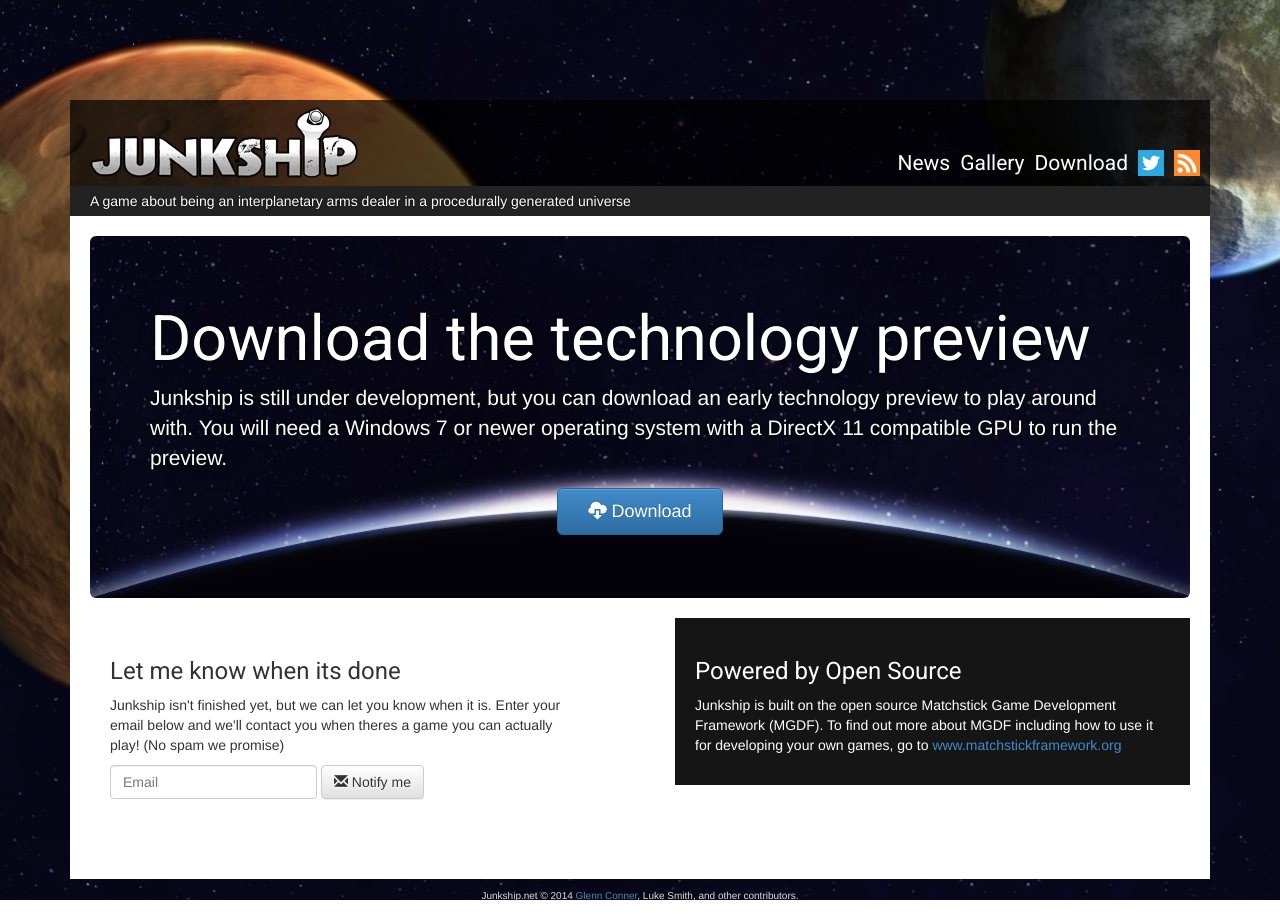
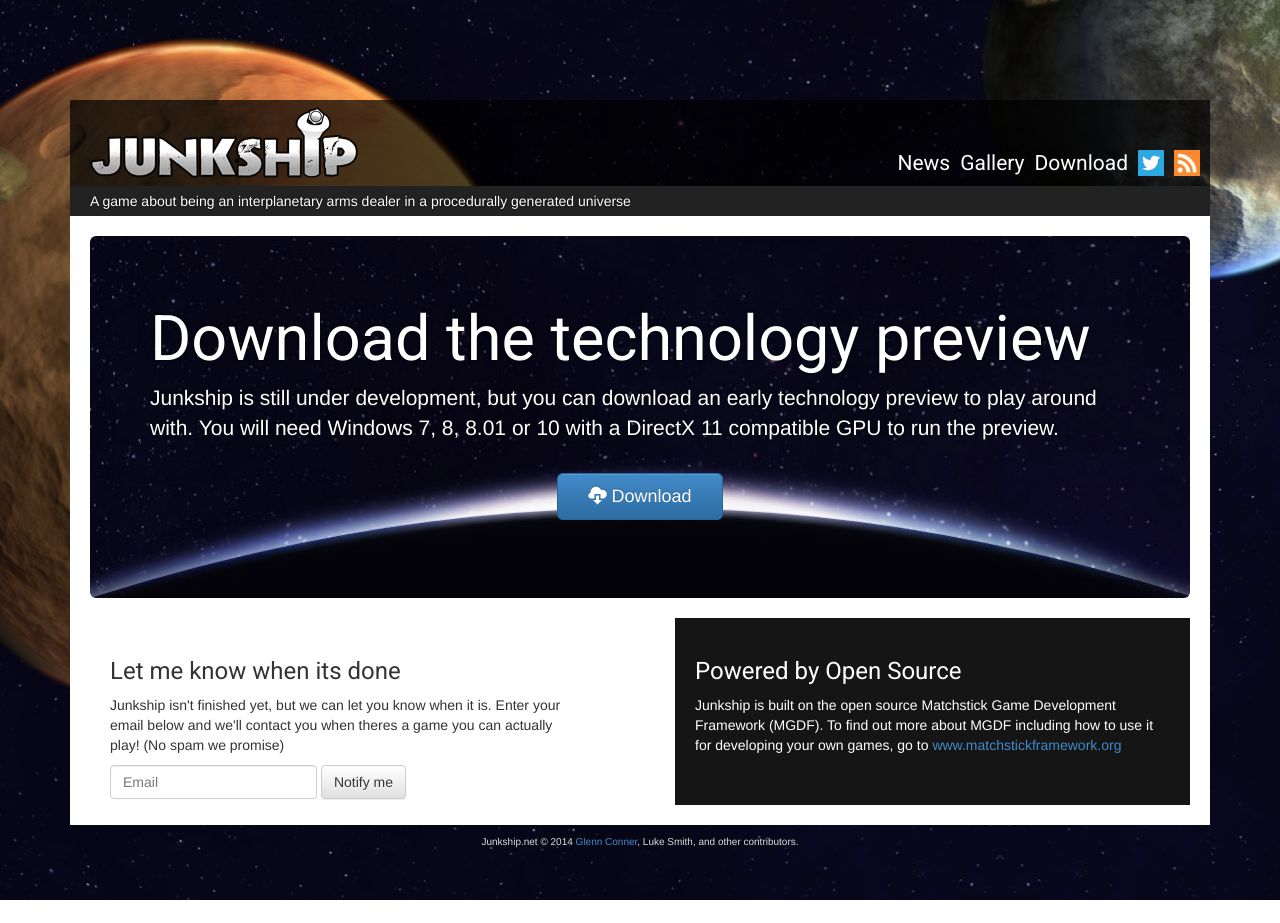
Before and after one commit to mrsharpoblunto/junkship.net, a Jekyll site: the page built from download.html, in a window 1280 px wide. Built offline with Jekyll 4.4.1, drawn with Linux system fonts in a browser that asks for light colours; after the commit the page ends 900 px from its top, so only the background shows below that.

Commit message:
style tweaks to the downloads page

```diff
--- a/assets/css/site.css
+++ b/assets/css/site.css
@@ -273,17 +273,13 @@ a.toggle {
 }
 
 /** download page styles */
-.download .col-md-6 {
-    margin-top: -30px;
-    margin-bottom: 20px;
-}
-
 .download .jumbotron
 {
     color: #fff;
     background: url(/assets/images/layout/background-download.jpg) no-repeat 0 0;
     background-size: cover;
     text-shadow: 0px 0px 3px #000;
+	margin-bottom: 0px;
 }
 
 .download .jumbotron a.btn
@@ -302,16 +298,22 @@ a.toggle {
 
 .download #mgdf .content
 {
-    padding: 20px;
+    padding: 20px 20px 40px 20px;
+	margin-bottom: 20px;
 }
 
 .download #notify
 {
-    margin: 0px 20px 20px 20px;
+    margin: 0px 20px 0px 20px;
+	padding-bottom: 0px;
 }
 
 .download #notify form {
     margin-bottom: 20px;
+}
+
+.download .jumbotron p {
+	margin-bottom: 30px;
 }
 
 /** bootstrap overrides */
--- a/download.html
+++ b/download.html
@@ -10,7 +10,7 @@ title: Junkship - Download
         <div class="content">
         <div class="jumbotron">
             <h1>Download the technology preview</h1>
-            <p>Junkship is still under development, but you can download an early technology preview to play around with. You will need a Windows 7 or newer operating system with a DirectX 11 compatible GPU to run the preview.</p>
+            <p>Junkship is still under development, but you can download an early technology preview to play around with. You will need Windows 7, 8, 8.01 or 10 with a DirectX 11 compatible GPU to run the preview.</p>
             <p class="text-center"><a class="btn btn-primary btn-lg" role="button" onclick="var that=this;_gaq.push(['_trackEvent','Download','Tech preview',this.href]);setTimeout(function(){location.href=that.href;},200);return false;" href="https://s3.junkship.net/JunkshipSetup.exe?version={{site.setupversion}}"><span class="glyphicon glyphicon-cloud-download"></span> Download</a></p>
         </div>
         </div>
@@ -27,14 +27,14 @@ title: Junkship - Download
                 <div class="form-group">
                         <input type="email" class="form-control" id="email" placeholder="Email">
                 </div>
-                <button type="button" id="notify-button" class="btn btn-default"><span class="glyphicon glyphicon-envelope"></span> Notify me</button>
+                <button type="button" id="notify-button" class="btn btn-default">Notify me</button>
             </form>
         </div>
     </div>
     <div class="col-md-6">
         <div id="mgdf">
             <div class="content">
-                <p><h3>Powered by Open Source</h3></p>
+                <h3>Powered by Open Source</h3>
                 <p>Junkship is built on the open source Matchstick Game Development Framework (MGDF). To find out more about MGDF including how to use it for developing your own games, go to <a href="http://www.matchstickframework.org">www.matchstickframework.org</a></p>
             </div>
         </div>
```
